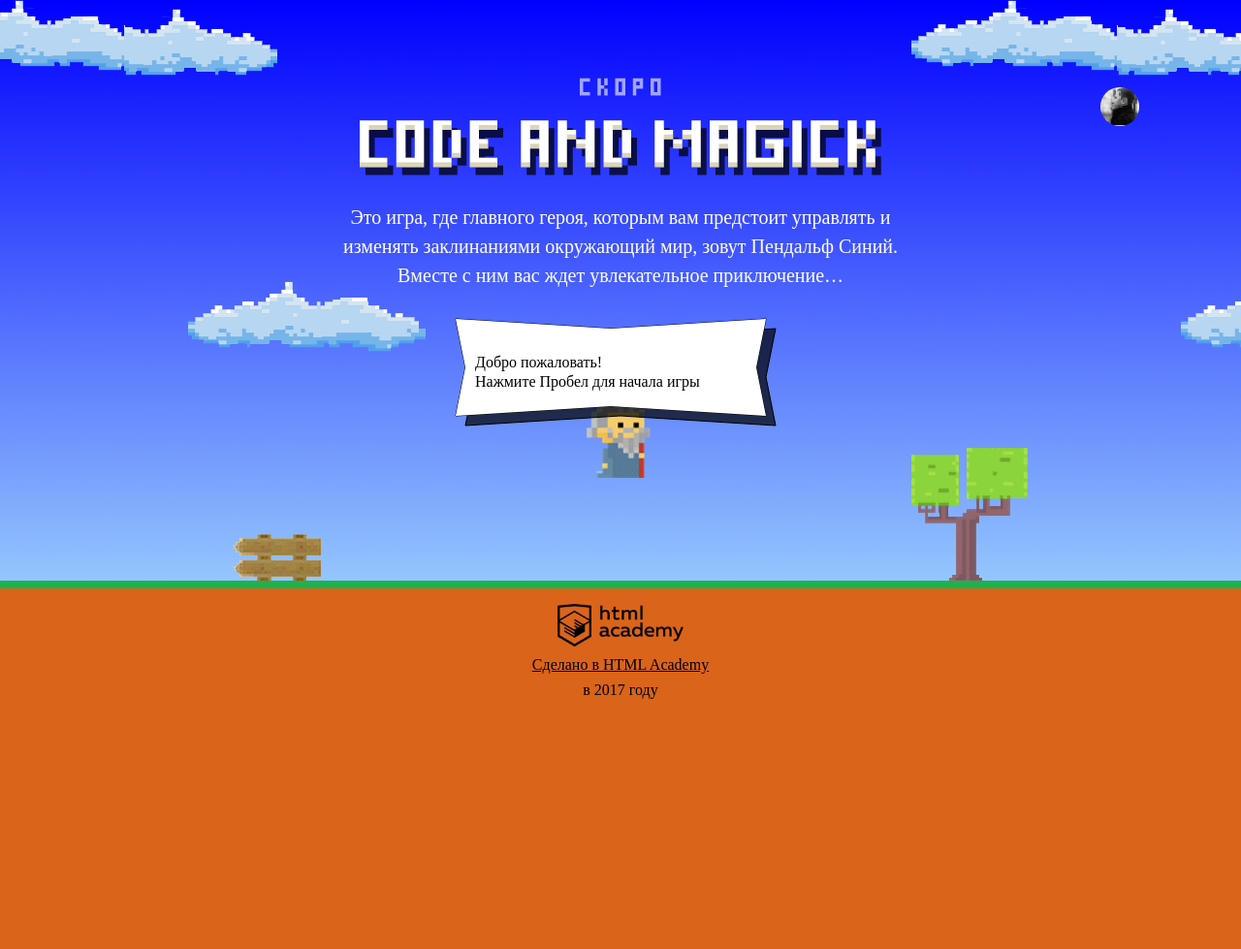
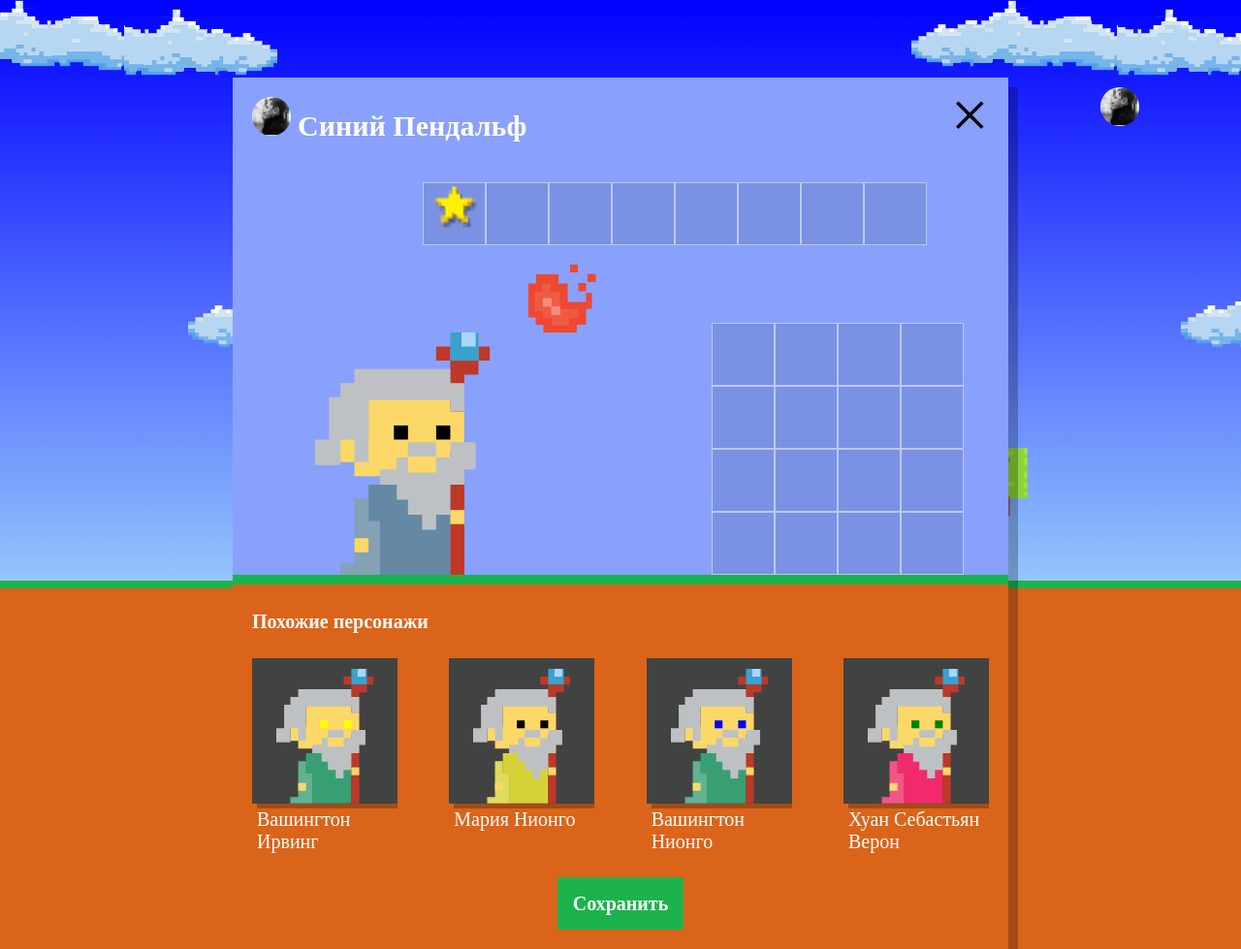
Before and after one commit to kandrukKV/1168091-code-and-magick-20, a website: page index.html in a window 1280 px wide. Shown: the whole page at 97% size. Before the commit the page ends 800 px from the top, so only its background shows below. Drawn offline with Linux system fonts and the light colour scheme; a web font is replaced by a local one.

Commit message:
module3-task1

```diff
--- a/index.html
+++ b/index.html
@@ -204,6 +204,7 @@
 </script>
 
 <script src="js/stat.js"></script>
+<script src="js/setup.js"></script>
 <script src="js/game.js"></script>
 
 </body>
--- /dev/null
+++ b/js/setup.js
@@ -0,0 +1,64 @@
+'use strict';
+var NAMES = ['Иван', 'Хуан Себастьян', 'Мария', 'Кристоф', 'Виктор', 'Юлия', 'Люпита', 'Вашингтон'];
+var SURNAMES = ['да Марья', 'Верон', 'Мирабелла', 'Вальц', 'Онопко', 'Топольницкая', 'Нионго', 'Ирвинг'];
+var COAT_COLORS = ['rgb(101, 137, 164)', 'rgb(241, 43, 107)', 'rgb(146, 100, 161)', 'rgb(56, 159, 117)', 'rgb(215, 210, 55)', 'rgb(0, 0, 0)'];
+var EYRS_COLORS = ['black', 'red', 'blue', 'yellow', 'green'];
+var NUMBER_OF_HIROES = 4;
+var setup = document.querySelector('.setup');
+var setupSimular = document.querySelector('.setup-similar');
+var similarListElement = document.querySelector('.setup-similar-list');
+var similarWizardTemplate = document.querySelector('#similar-wizard-template')
+    .content
+    .querySelector('.setup-similar-item');
+
+var showSetup = function () {
+  setup.classList.remove('hidden');
+};
+
+var showSetupSimular = function () {
+  setupSimular.classList.remove('hidden');
+};
+
+var getRandomElementOfArray = function (arr) {
+  var rand = Math.floor(Math.random() * arr.length);
+  return arr[rand];
+};
+
+var getDataOfHeroes = function () {
+  var hiroes = [];
+  for (var i = 0; i < NUMBER_OF_HIROES; i++) {
+    hiroes.push({
+      name: getRandomElementOfArray(NAMES) + ' ' + getRandomElementOfArray(SURNAMES),
+      coatColor: getRandomElementOfArray(COAT_COLORS),
+      eyesColor: getRandomElementOfArray(EYRS_COLORS)
+    });
+  }
+  return hiroes;
+};
+
+var createHero = function (data) {
+  var hero = similarWizardTemplate.cloneNode(true);
+  hero.querySelector('.setup-similar-label').textContent = data.name;
+  hero.querySelector('.wizard-coat').style.fill = data.coatColor;
+  hero.querySelector('.wizard-eyes').style.fill = data.eyesColor;
+  return hero;
+};
+
+var createHeroes = function (dataOfHeroes) {
+  var fragment = document.createDocumentFragment();
+  for (var i = 0; i < dataOfHeroes.length; i++) {
+    fragment.appendChild(createHero(dataOfHeroes[i]));
+  }
+  return fragment;
+};
+
+var renderHeroes = function (heroes) {
+  similarListElement.appendChild(heroes);
+};
+
+
+var dataOfHeroes = getDataOfHeroes();
+var heroes = createHeroes(dataOfHeroes);
+renderHeroes(heroes);
+showSetup();
+showSetupSimular();
```
